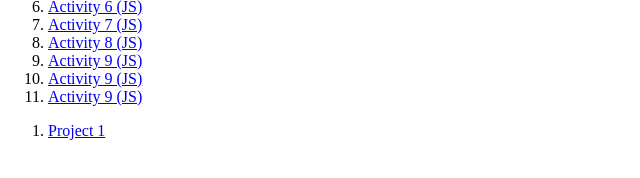
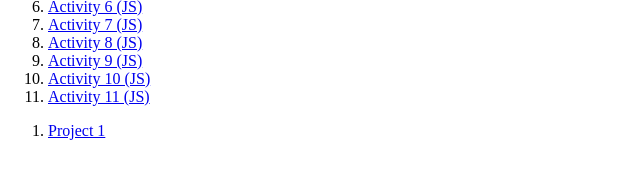
Before and after one commit to PlatinumEduation/SWE--CUNY-COURSE, a plain HTML site: page index.html in a window 1280 px wide. Shown: the part 172-350 px from the top of the page, 0-640 px from the left. Drawn offline with Linux system fonts and the light colour scheme.

Commit message:
small bug

```diff
--- a/index.html
+++ b/index.html
@@ -32,8 +32,8 @@
                    <li> <a href="JavaScript/activity7.html"> Activity 7 (JS)</a> </li>
                    <li> <a href="JavaScript/activity8.html"> Activity 8 (JS)</a> </li>
                    <li> <a href="JavaScript/activity9.html"> Activity 9 (JS)</a> </li>
-                   <li> <a href="JavaScript/activity10.html"> Activity 9 (JS)</a> </li>
-                   <li> <a href="JavaScript/activity11.html"> Activity 9 (JS)</a> </li>
+                   <li> <a href="JavaScript/activity10.html"> Activity 10 (JS)</a> </li>
+                   <li> <a href="JavaScript/activity11.html"> Activity 11 (JS)</a> </li>
 
                 </ol>
 
```
